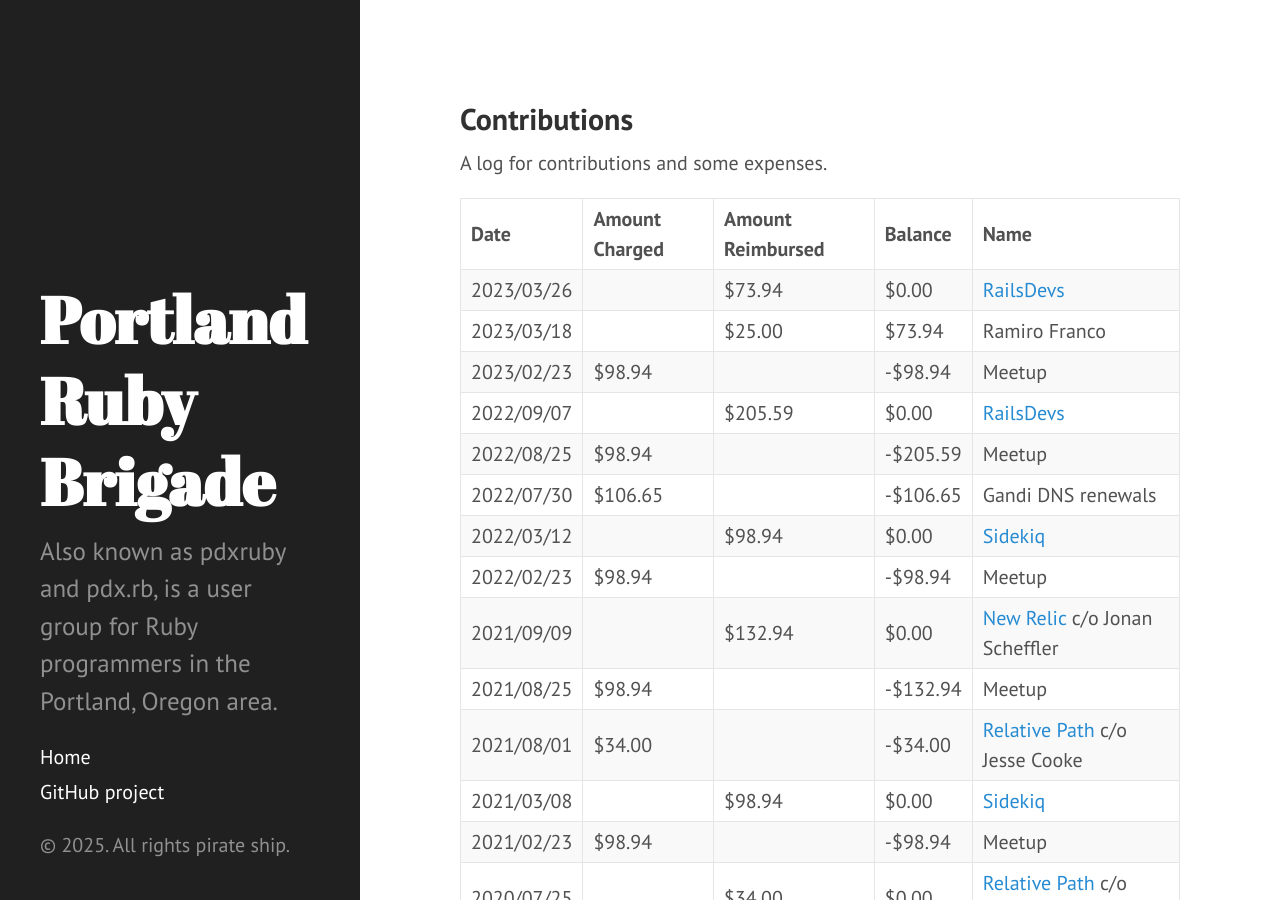
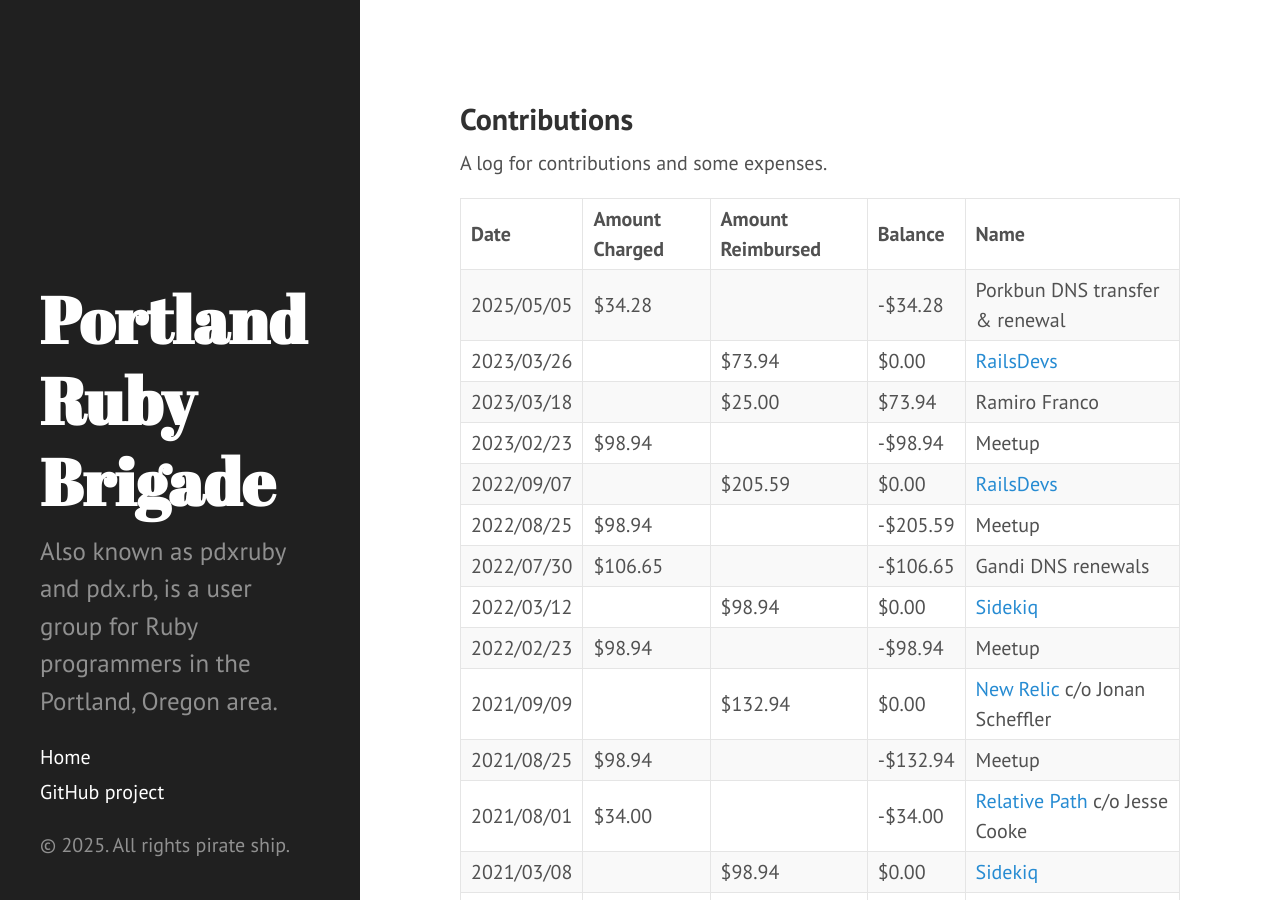
Before and after one commit to pdxruby/pdxruby.github.io, a Jekyll site: the page built from contributions.md, in a window 1280 px wide and 900 px high. Built offline with Jekyll 4.4.1, drawn with Linux system fonts in a browser that asks for light colours.

Commit message:
Add Porkbun DNS charge

```diff
--- a/contributions.md
+++ b/contributions.md
@@ -9,6 +9,7 @@ A log for contributions and some expenses.
 
 | Date       | Amount Charged | Amount Reimbursed | Balance  | Name                                                      |
 | :--------- | :------------- | :---------------- | :------- | :-------------------------------------------------------- |
+| 2025/05/05 | $34.28         |                   | -$34.28  | Porkbun DNS transfer & renewal                            |
 | 2023/03/26 |                | $73.94            | $0.00    | [RailsDevs](https://railsdevs.com/)                       |
 | 2023/03/18 |                | $25.00            | $73.94   | Ramiro Franco                                             |
 | 2023/02/23 | $98.94         |                   | -$98.94  | Meetup                                                    |
```
